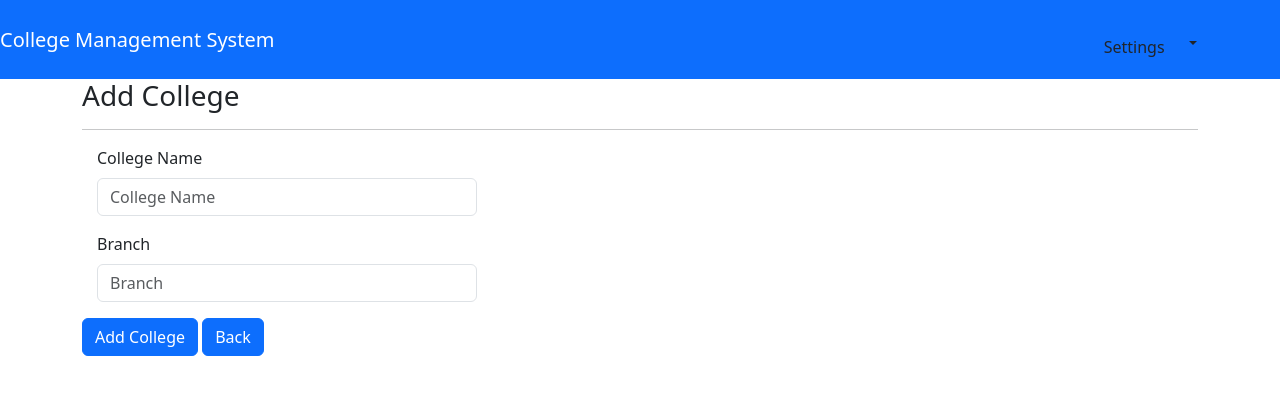
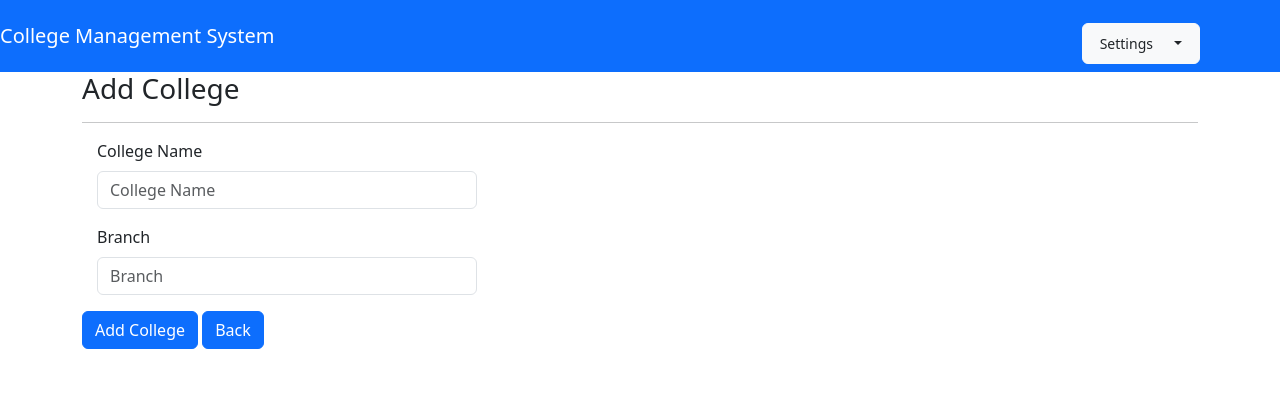
Before and after one commit to subho781/Minor_Project_MCA, a CodeIgniter app: page /database/index.php/admin/addCollege in a window 1280 px wide. Shown: the top 395 px of the page. Run offline with CodeIgniter, Linux system fonts and the light colour scheme; the visitor is signed in with stand-in values (Sample User, id 1); some libraries are stand-ins or nearby versions.

Commit message:
Settings
logo

```diff
--- a/application/views/inc/header.php
+++ b/application/views/inc/header.php
@@ -11,8 +11,8 @@
 		  <a href="#" class="navbar-brand" style="color: #fff;">College Management System </a>
 
 			<div class="col-lg-2 ml-auto" style="margin-top: 15px;" id="">
-				<div class="btn btn-group btn-active btn-sm">
-					<a href="#" class="btn btn-md">Settings</a>
+				<div class="btn btn-group btn-light btn-sm">
+					<a href="#" class="btn btn-sm">Settings</a>
 					<a href="#" class="btn btn-sm dropdown-toggle" data-toggle="dropdown" aria-expanded="false">
 						<span class="caret"></span></a>
 					<ul class="dropdown-menu">
```
